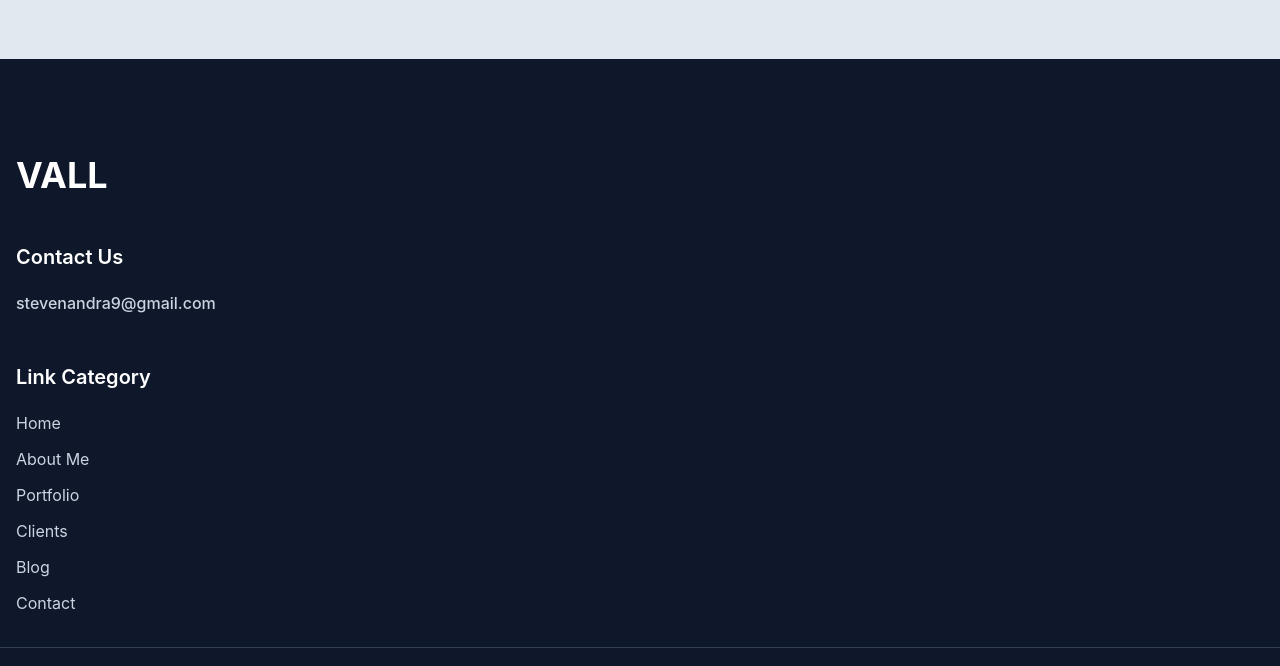
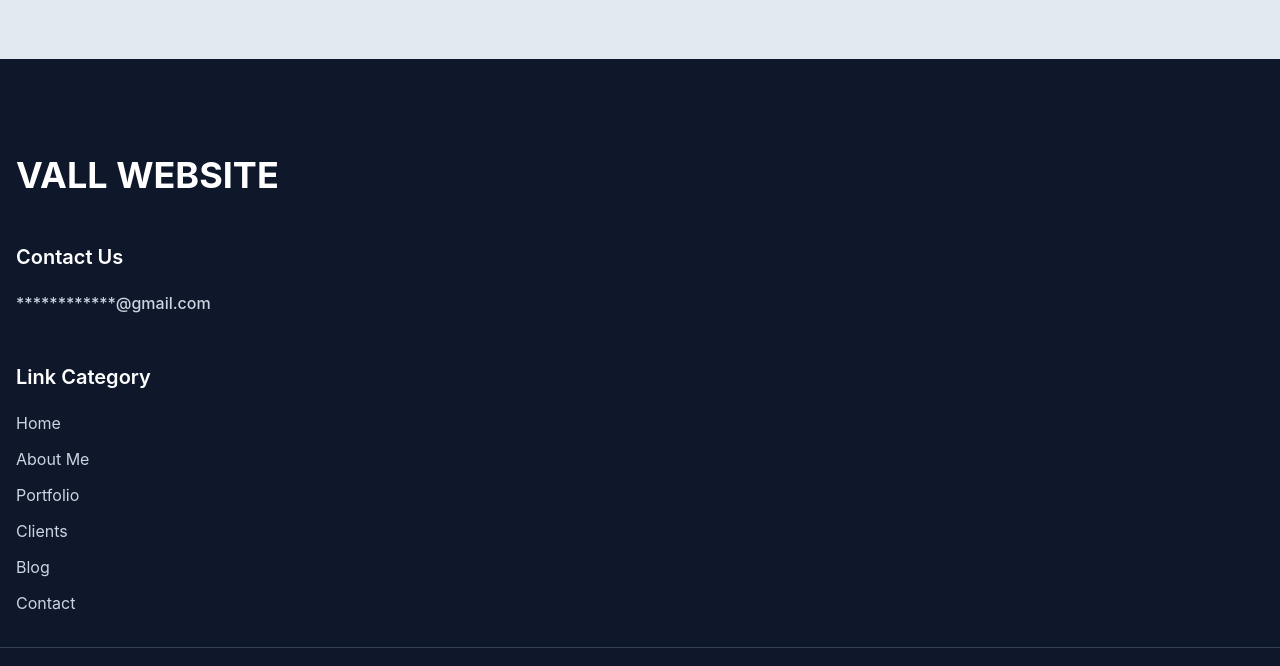
Before and after one commit to valliandra/valliandra-tailwindcss, a website: page index.html in a window 1280 px wide. Shown: the part 7759-8425 px from the top of the page. Drawn offline with Linux system fonts and the light colour scheme.

Commit message:
first commit

```diff
--- a/index.html
+++ b/index.html
@@ -5,6 +5,7 @@
     <meta http-equiv="X-UA-Compatible" content="IE=edge" />
     <meta name="viewport" content="width=device-width, initial-scale=1.0" />
     <title>Valliandra Portofolio</title>
+    <link rel="shortcut icon" href="dist/img/VALL.svg" type="image/x-icon">
     <link href="dist/css/final.css" rel="stylesheet" />
     <script>
       if (localStorage.theme === 'dark' || (!('theme' in localStorage) && window.matchMedia('(prefers-color-scheme: dark)').matches)) {
@@ -359,9 +360,9 @@
       <div class="container">
         <div class="flex flex-wrap">
           <div class="w-full px-4 mb-12 text-slate-300 font-medium md:w-1/3">
-            <h2 class="font-bold text-4xl text-white mb-12">VALL</h2>
+            <h2 class="font-bold text-4xl text-white mb-12">VALL WEBSITE</h2>
             <h3 class="font-semibold text-xl text-white mb-5">Contact Us</h3>
-            <p>stevenandra9@gmail.com</p>
+            <p>************@gmail.com</p>
           </div>
           <div class="w-full px-4 mb-5 md:1-1/3">
             <h3 class="font-semibold text-xl text-white mb-5">Link Category</h3>
```
Also changed, not shown: dist/img/VALL.svg (added).
